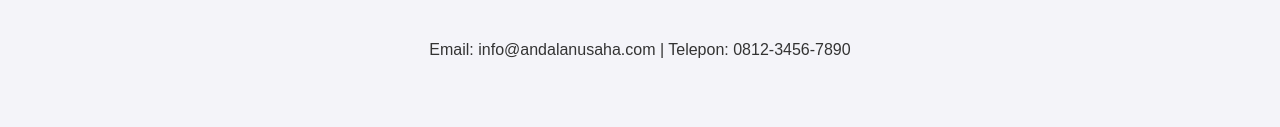
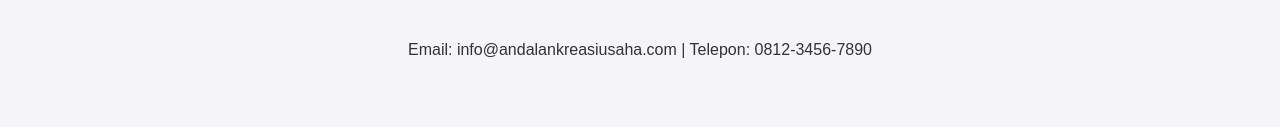
Before and after one commit to jenderal45/andalankreasiusaha, a plain HTML site: page index.html in a window 1280 px wide. Shown: the part 1566-1693 px from the top of the page. Drawn offline with Linux system fonts and the light colour scheme.

Commit message:
Update index.html

```diff
--- a/index.html
+++ b/index.html
@@ -181,7 +181,7 @@
     <section id="contact">
         <h2>Kontak Kami</h2>
         <p>Hubungi Andalan Kreasi Usaha untuk informasi lebih lanjut atau layanan khusus sesuai kebutuhan Anda.</p>
-        <p>Email: info@andalanusaha.com | Telepon: 0812-3456-7890</p>
+        <p>Email: info@andalankreasiusaha.com | Telepon: 0812-3456-7890</p>
     </section>
 
     <footer>
```
